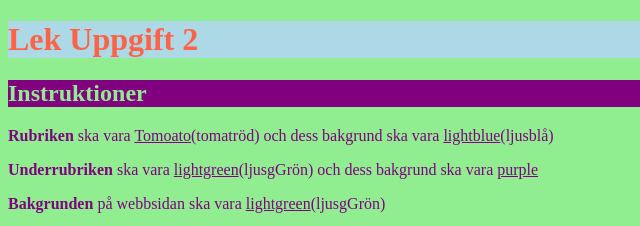
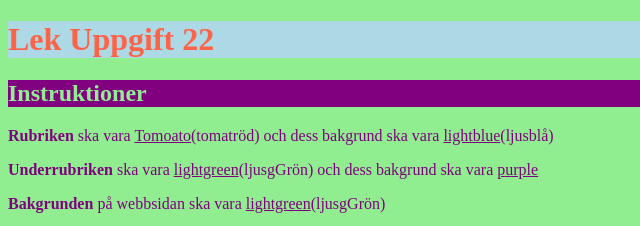
Before and after one commit to TE23D-Bollbring-Rasmus/Lekt2_upg2, a plain HTML site: page index.html in a window 1280 px wide. Shown: the top 226 px of the page, 0-640 px from the left. Drawn offline with Linux system fonts and the light colour scheme.

Commit message:
har gjort index och css.style och kod i det

```diff
--- a/index.html
+++ b/index.html
@@ -7,7 +7,7 @@
     <link rel="stylesheet" href="style.css">
 </head>
 <body>
-    <h1>Lek Uppgift 2</h1>
+    <h1>Lek Uppgift 22</h1>
     <h2>Instruktioner</h2>
     <p><strong>Rubriken</strong> ska vara <u>Tomoato</u>(tomatröd) och dess bakgrund ska vara <u>lightblue</u>(ljusblå)</p>
     <p><strong>Underrubriken</strong> ska vara <u>lightgreen</u>(ljusgGrön) och dess bakgrund ska vara <u>purple</u></p>
```
